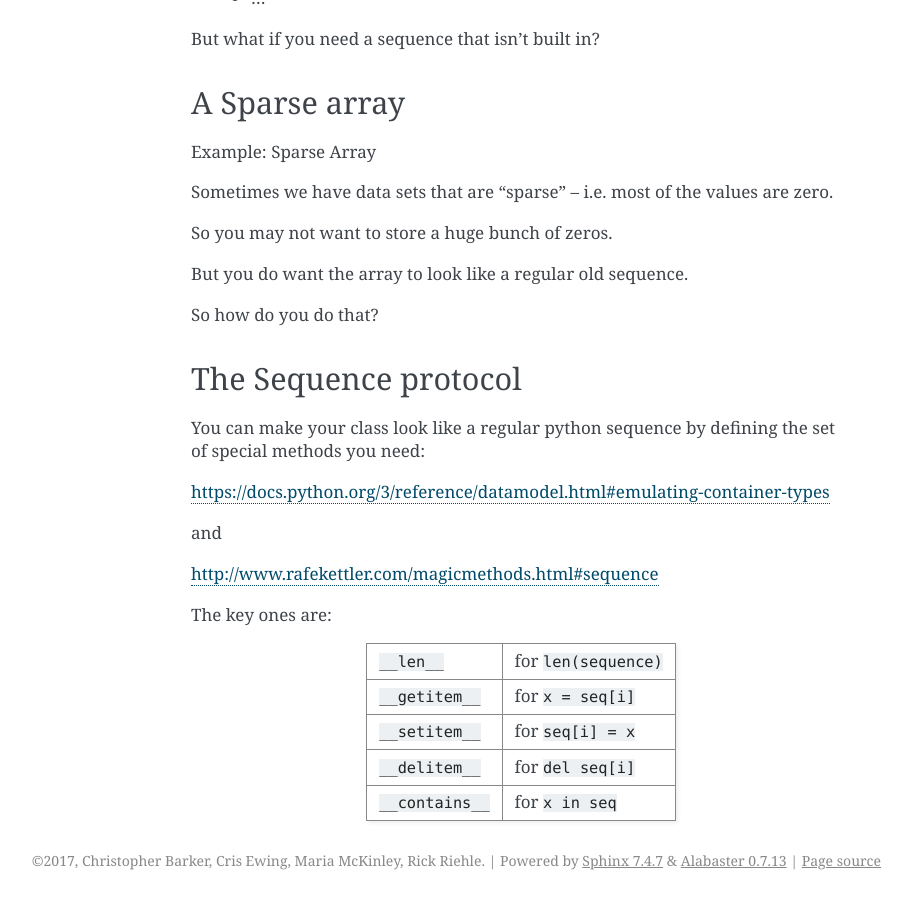
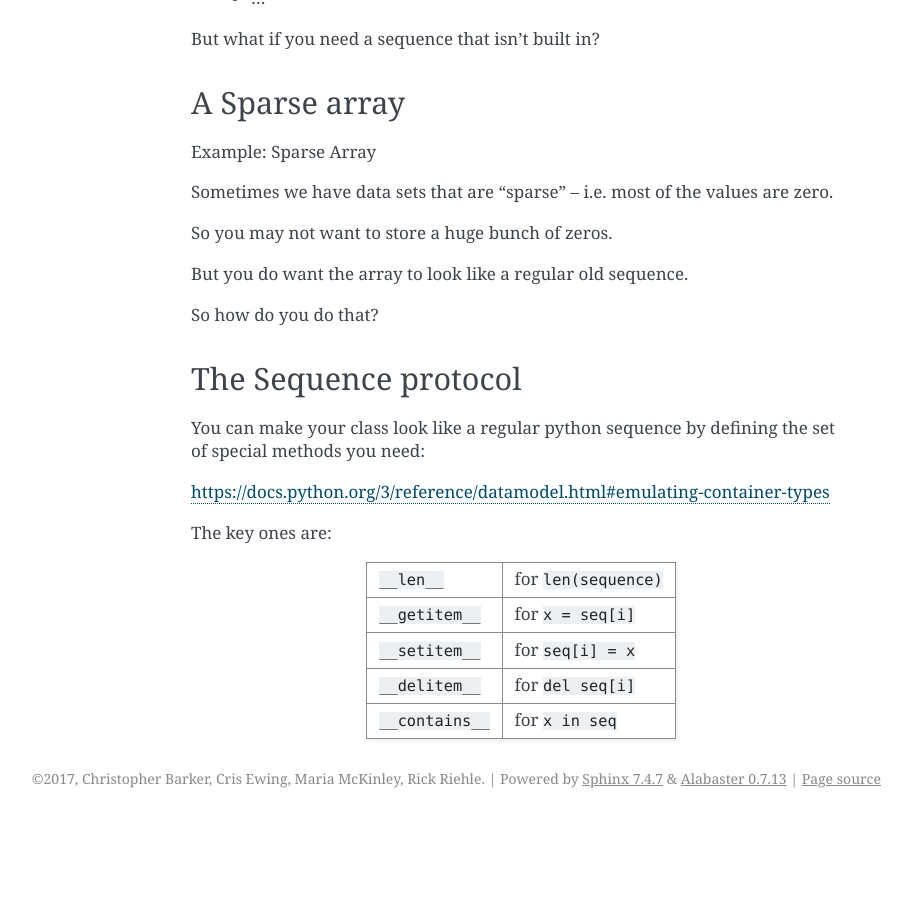
Before and after one commit to UWPCE-PythonCert/Py100, a Sphinx documentation site: the page built from source/modules/SpecialMethodsAndProtocols.rst, in a window 1280 px wide and 900 px high, scrolled down 4315 px. Shown: the whole window, without its empty margins (229-1141 px from the left). Built offline with Sphinx 7.4.7, drawn with Linux system fonts in a browser that asks for light colours; after the commit the page ends 5133 px from its top, so only the background shows below that.

Commit message:
Removing dead link

```diff
--- a/source/modules/SpecialMethodsAndProtocols.rst
+++ b/source/modules/SpecialMethodsAndProtocols.rst
@@ -240,10 +240,6 @@ the set of special methods you need:
 
 https://docs.python.org/3/reference/datamodel.html#emulating-container-types
 
-and
-
-http://www.rafekettler.com/magicmethods.html#sequence
-
 The key ones are:
 
 +-------------------+-----------------------+
```
